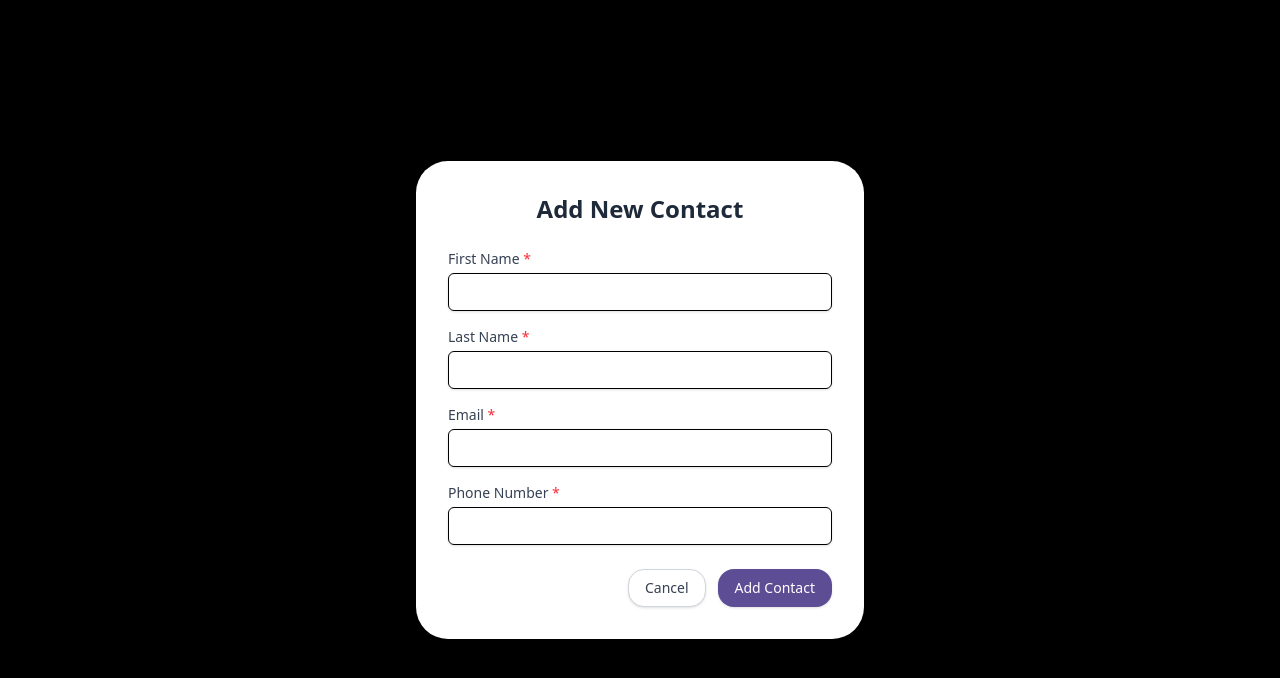
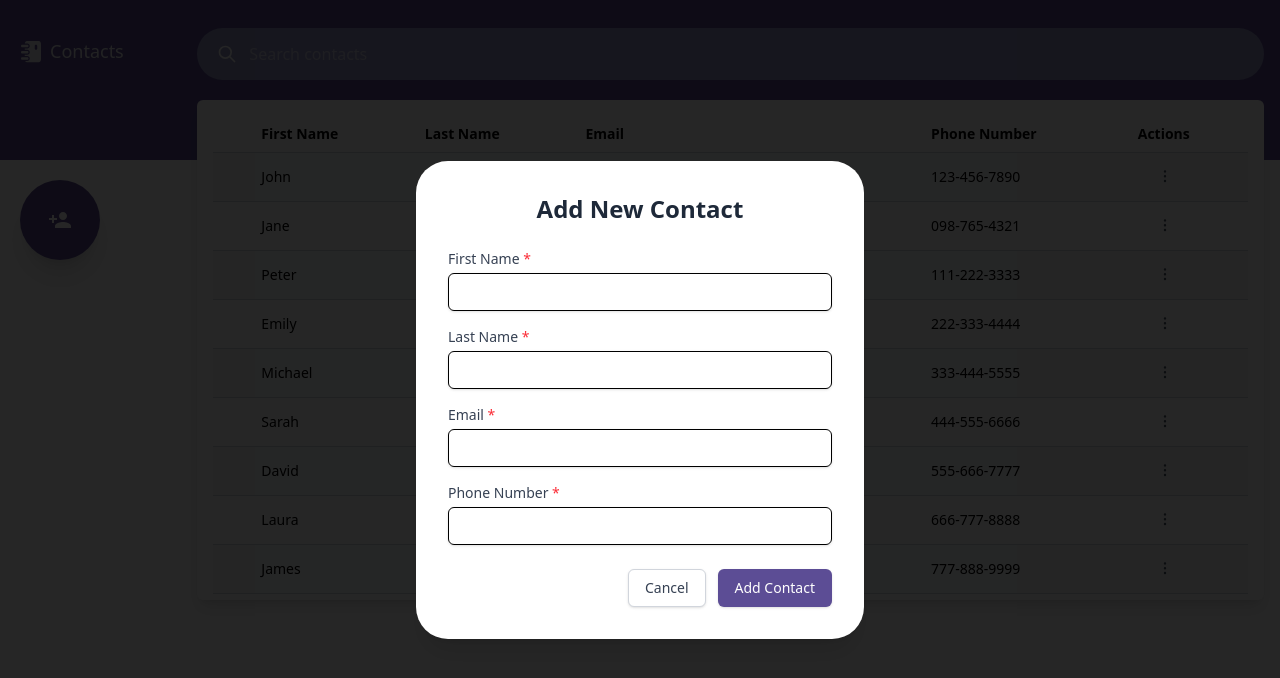
Before and after one commit to soufiane-amt/contact-app-assessment, a React (Vite) app in the folder contact-book-frontend/: page / in a window 1280 px wide. Both pictures are taken after a click on the button 60 px from the left and 220 px from the top of the page. Shown: the top 678 px of the page. Built offline with nearby package versions, Linux system fonts and the light colour scheme.

Commit message:
feat : add loading

```diff
--- a/contact-book-frontend/src/components/ContactListPage.jsx
+++ b/contact-book-frontend/src/components/ContactListPage.jsx
@@ -10,7 +10,7 @@
     email: "",
   });
   const [errors, setErrors] = useState({});
-
+  const [isLoading, setIsLoading] = useState(false);
   const validate = () => {
     const newErrors = {};
     if (!formData.firstName) newErrors.firstName = "First Name is required";
@@ -21,8 +21,9 @@
       newErrors.email = "Email address is invalid";
     }
     if (
-      !formData.phoneNumber || (formData.phoneNumber &&
-      !/^\+?[0-9\s\-()]{7,20}$/.test(formData.phoneNumber))
+      !formData.phoneNumber ||
+      (formData.phoneNumber &&
+        !/^\+?[0-9\s\-()]{7,20}$/.test(formData.phoneNumber))
     ) {
       newErrors.phoneNumber = "Phone number is invalid";
     }
@@ -38,6 +39,7 @@
   const handleSubmit = (e) => {
     e.preventDefault();
     if (validate()) {
+      setIsLoading(true)
       console.log(formData);
 
       setFormData({
@@ -47,12 +49,14 @@
         phoneNumber: "",
         address: "",
       });
-      handleToggleModal()
     } else console.log("Error!");
   };
 
   return (
-    <div className="fixed inset-0 bg-black bg-opacity-50 flex justify-center items-center z-2 p-4 ">
+    <div
+      className="fixed inset-0 bg-black  flex justify-center items-center z-2 p-4 "
+      style={{ backgroundColor: "rgba(0, 0, 0, 0.85)" }}
+    >
       <div className="bg-white rounded-4xl shadow-xl w-full max-w-md p-6 sm:p-8 relative transform transition-all sm:my-8 sm:align-middle">
         <h2 className="text-2xl font-bold text-gray-800 mb-6 text-center">
           Add New Contact
@@ -136,17 +140,45 @@
           </div>
           <div className="flex justify-end space-x-3 mt-6">
             <button
+              type="button"
               onClick={handleToggleModal}
-              type="button"
-              className="px-4 py-2 border border-gray-300 rounded-2xl shadow-sm text-sm font-medium text-gray-700 bg-white hover:bg-gray-50 focus:outline-none focus:ring-2 focus:ring-offset-2 focus:ring-[#5c4d95]"
+              disabled={isLoading} // Disable cancel button during loading
+              className="px-4 py-2 border border-gray-300 rounded-md shadow-sm text-sm font-medium text-gray-700 bg-white hover:bg-gray-50 focus:outline-none focus:ring-2 focus:ring-offset-2 focus:ring-[#5c4d95]"
             >
               Cancel
             </button>
             <button
               type="submit"
-              className="px-4 py-2 border border-transparent rounded-2xl shadow-sm text-sm font-medium text-white bg-[#5c4d95] hover:bg-violet-900 focus:outline-none focus:ring-2 focus:ring-offset-2 focus:ring-[#5c4d95]"
+              disabled={isLoading} // Disable submit button during loading
+              className="px-4 py-2 border border-transparent rounded-md shadow-sm text-sm font-medium text-white bg-[#5c4d95] hover:bg-violet-900 focus:outline-none focus:ring-2 focus:ring-offset-2 focus:ring-[#5c4d95]"
             >
-              Add Contact
+              {isLoading ? (
+                <span className="flex items-center">
+                  <svg
+                    className="animate-spin -ml-1 mr-3 h-5 w-5 text-white"
+                    xmlns="http://www.w3.org/2000/svg"
+                    fill="none"
+                    viewBox="0 0 24 24"
+                  >
+                    <circle
+                      className="opacity-25"
+                      cx="12"
+                      cy="12"
+                      r="10"
+                      stroke="currentColor"
+                      strokeWidth="4"
+                    ></circle>
+                    <path
+                      className="opacity-75"
+                      fill="currentColor"
+                      d="M4 12a8 8 0 018-8V0C5.373 0 0 5.373 0 12h4zm2 5.291A7.962 7.962 0 014 12H0c0 3.042 1.135 5.824 3 7.938l3-2.647z"
+                    ></path>
+                  </svg>
+                  Adding...
+                </span>
+              ) : (
+                "Add Contact"
+              )}
             </button>
           </div>
         </form>
--- a/contact-book-frontend/src/components/ContactTable.jsx
+++ b/contact-book-frontend/src/components/ContactTable.jsx
@@ -282,7 +282,7 @@
     <>
       <tr
         key={contact.id}
-        className="hover:bg-blue-50 transition duration-600 ease-in-out  border-b border-gray-300 text-left"
+        className={`hover:bg-blue-50 transition duration-600 ease-in-out  border-b border-gray-300 text-left ${contact.id % 2 === 0 ? "bg-white" : "bg-gray-50"}`}
       >
         <td className="w-1 h-1">
           <button
```
